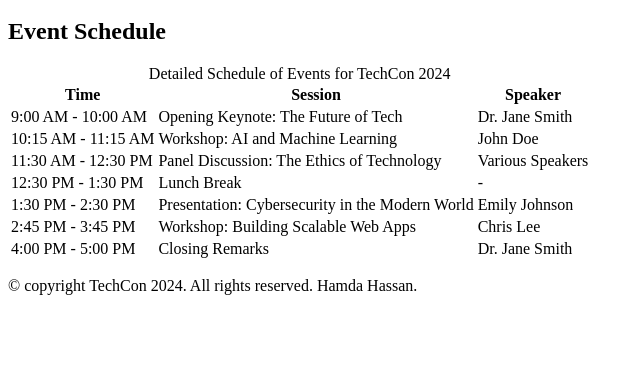
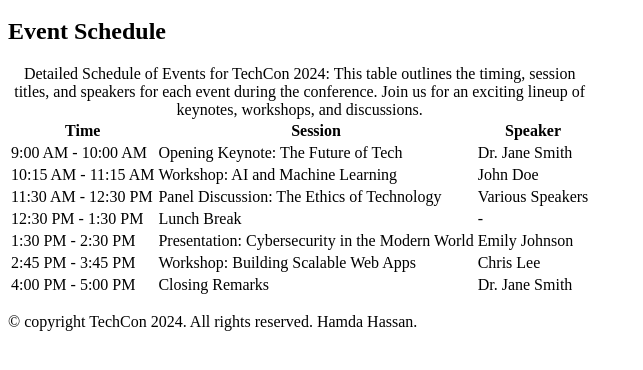
Before and after one commit to Hamda-1991/TechCon_HTML, a plain HTML site: page techcon_website/schedule.html in a window 1280 px wide. Shown: the part 154-524 px from the top of the page, without its empty margins (0-643 px from the left). Drawn offline with Linux system fonts and the light colour scheme.

Commit message:
add changes

```diff
--- a/techcon_website/schedule.html
+++ b/techcon_website/schedule.html
@@ -25,7 +25,10 @@
 
       <table>
         <caption>
-          Detailed Schedule of Events for TechCon 2024
+          Detailed Schedule of Events for TechCon 2024: This table outlines the
+          timing, session titles, and speakers for each event during the
+          conference. Join us for an exciting lineup of keynotes, workshops, and
+          discussions.
         </caption>
         <thead>
           <tr>
```
